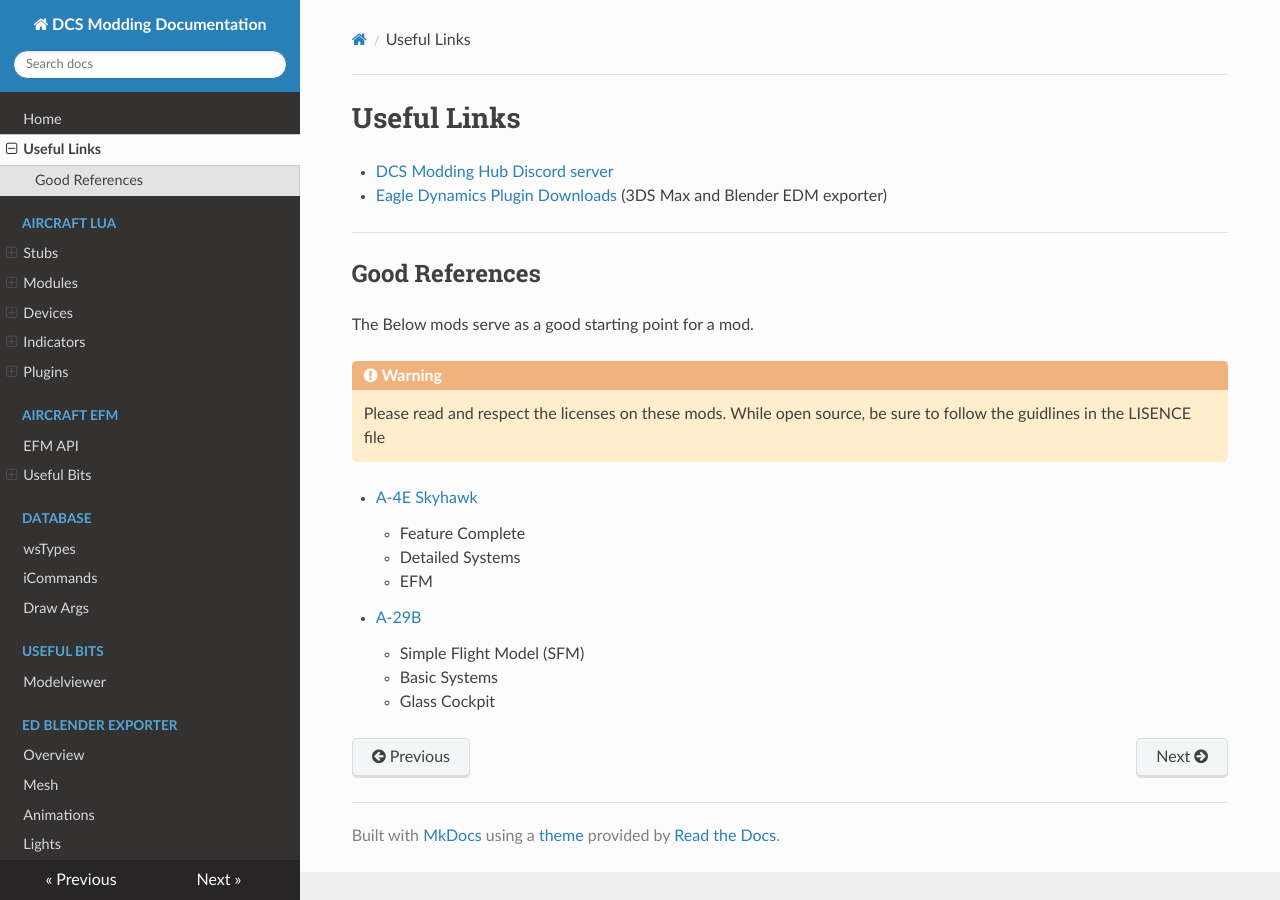
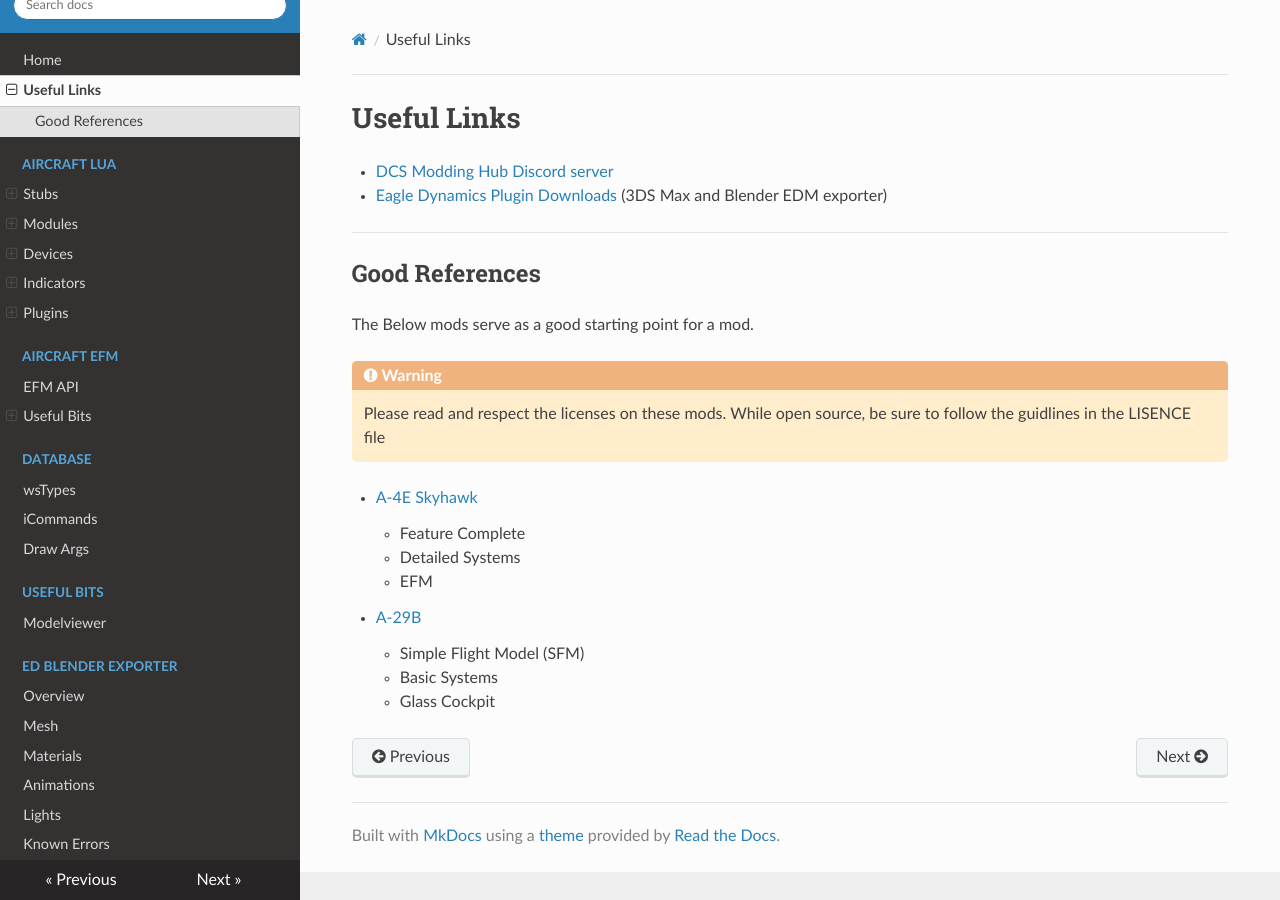
Before and after one commit to DCS-OpenSource/dcs-opensource-modding-guide, an MkDocs documentation site: the page built from docs/links.md, in a window 1280 px wide. Built offline with MkDocs 1.6.1, drawn with Linux system fonts in a browser that asks for light colours; nearby versions of some CDN libraries.

Commit message:
update mkdocs.yml

```diff
--- a/mkdocs.yml
+++ b/mkdocs.yml
@@ -49,5 +49,7 @@
   - ED Blender Exporter:
       - Overview: EDM-Export/Overview.md
       - Mesh: EDM-Export/Mesh.md
+      - Materials: EDM-Export/Materials.md
       - Animations: EDM-Export/Animations.md
       - Lights: EDM-Export/Lights.md
+      - Known Errors: EDM-Export/errors.md
```
